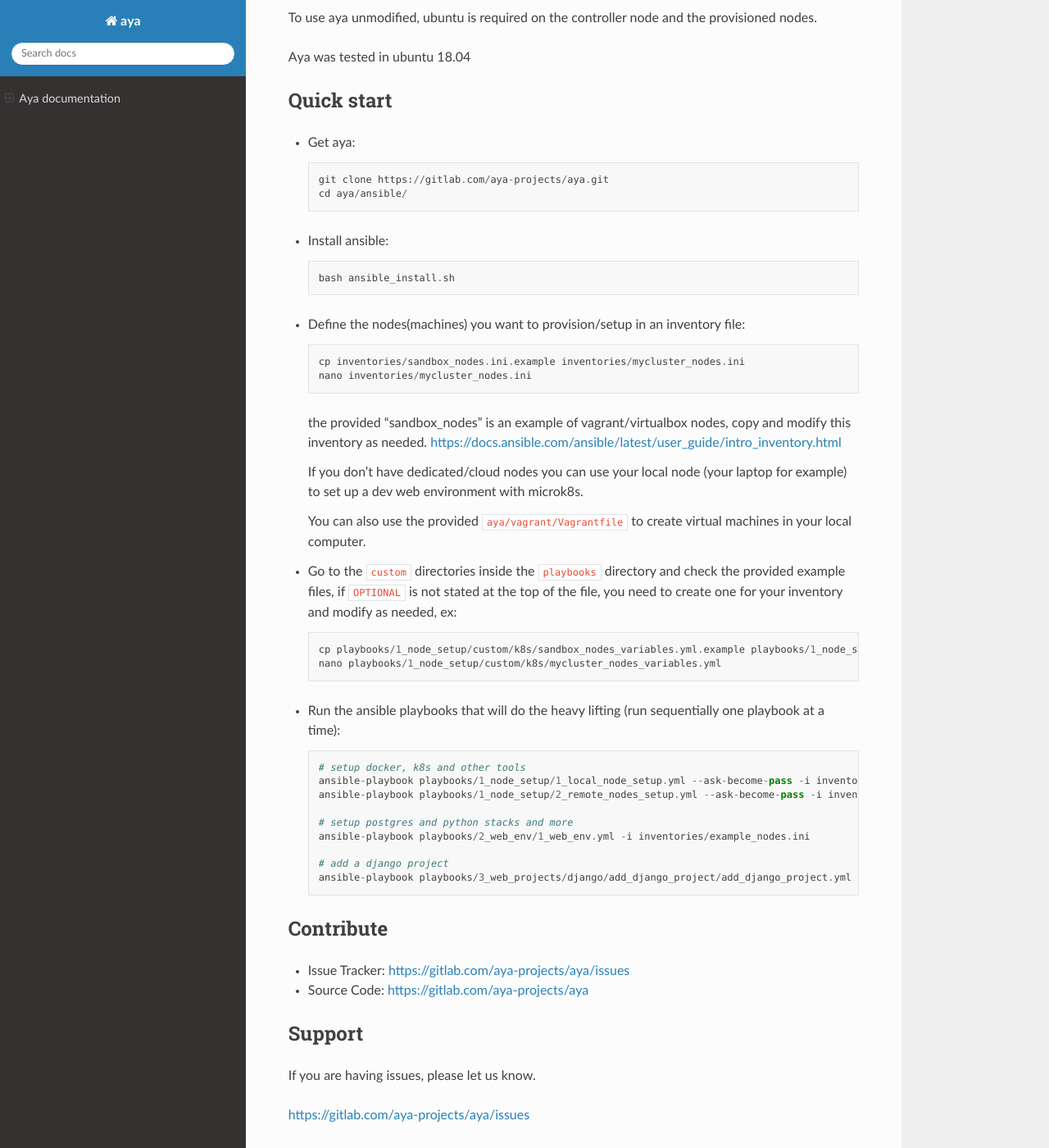
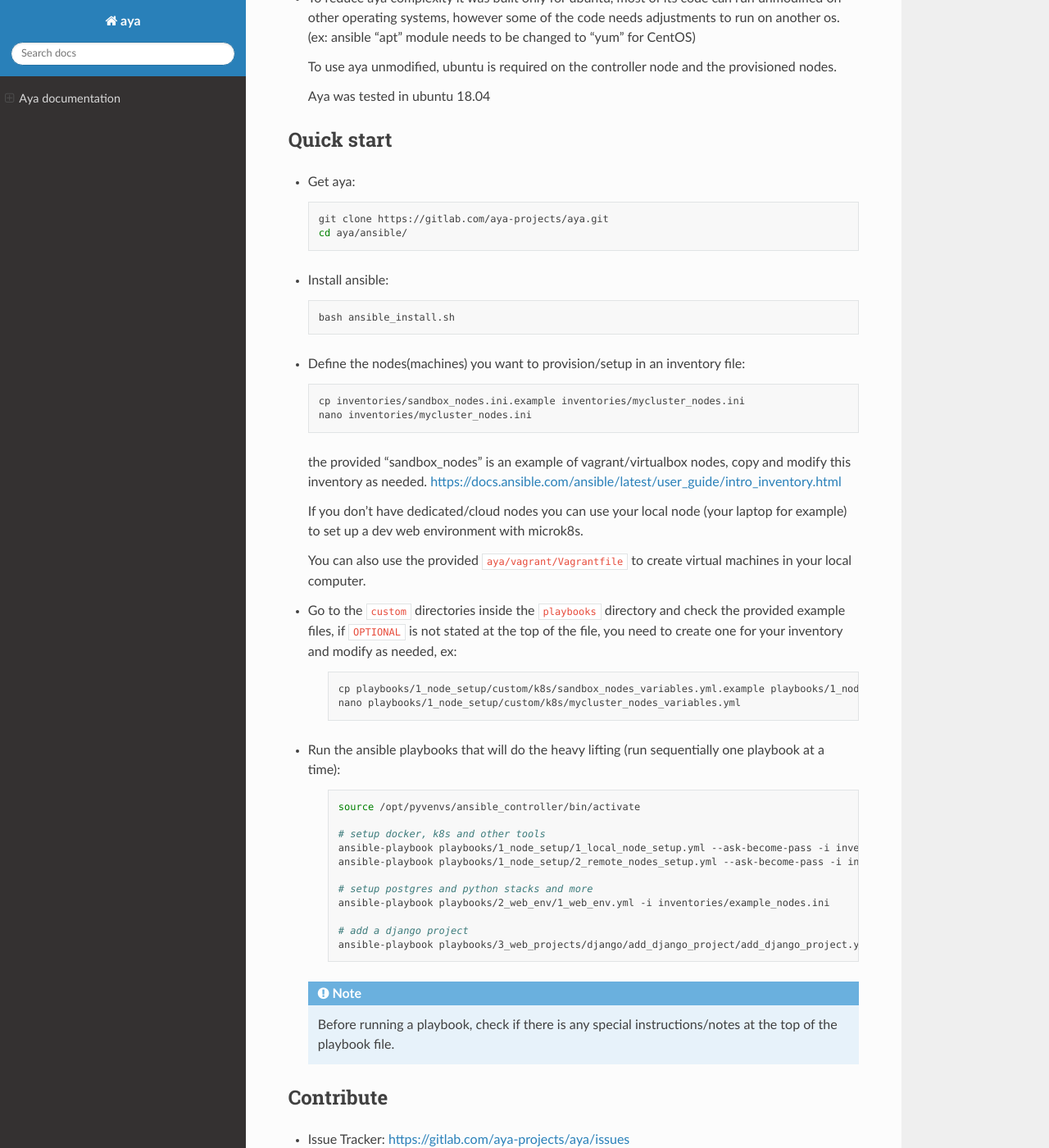
Before and after one commit to ejez/aya, a Sphinx documentation site: the page built from docs/index.rst, in a window 1280 px wide and 1400 px high, scrolled down 799 px. Shown: the whole window at 82% size. Built offline with Sphinx 7.4.7 and the Read the Docs theme 2.0.0, drawn with Linux system fonts in a browser that asks for light colours; some of the changed text lies outside the part shown.

Commit message:
docs update

```diff
--- a/docs/index.rst
+++ b/docs/index.rst
@@ -9,50 +9,63 @@ With "Aya", building a web environment or making a website/web app becomes quick
 Aya uses ansible, k8s (kubernetes) and other modern tools
 to facilitate provisioning machines and getting your web app running in a short time.
 
-In a few quick steps you will have your dev and production environments ready::
+In a few quick steps you will have your dev and production environments ready:
 
-  # setup docker, k8s and other tools
-  ansible-playbook playbooks/1_node_setup/1_local_node_setup.yml --ask-become-pass -i inventories/local_nodes.ini
-  ansible-playbook playbooks/1_node_setup/2_remote_nodes_setup.yml --ask-become-pass -i inventories/example_nodes.ini
+  .. code:: bash
 
-  # setup postgres and python and more
-  ansible-playbook playbooks/2_web_env/1_web_env.yml -i inventories/example_nodes.ini
+    # setup docker, k8s and other tools
+    ansible-playbook playbooks/1_node_setup/1_local_node_setup.yml --ask-become-pass -i inventories/local_nodes.ini
+    ansible-playbook playbooks/1_node_setup/2_remote_nodes_setup.yml --ask-become-pass -i inventories/example_nodes.ini
 
-  # add a django project
-  ansible-playbook playbooks/3_web_projects/django/add_django_project/add_django_project.yml --ask-become-pass -i inventories/example_nodes.ini
+    # setup postgres and python and more
+    ansible-playbook playbooks/2_web_env/1_web_env.yml -i inventories/example_nodes.ini
+
+    # add a django project
+    ansible-playbook playbooks/3_web_projects/django/add_django_project/add_django_project.yml --ask-become-pass -i inventories/example_nodes.ini
 
 Features
 --------
+- Ability to setup truly highly available and scalable clusters for production,
+  or just one node (your laptop for example) for testing and development.
 
 - The setup can be customized according to your needs using "variables" files.
+
 - Aya is made with ansible, and ansible syntax is very easy, this will make you
   quickly understand what aya is doing on each step, and facilitates modifying the
   code (roles/playbooks) if needed.
 
 Requirements
 ------------
-To reduce aya complexity it was built only for ubuntu, most of its code can run
-unmodified on other operating systems, however some of the code needs adjustments
-to run on another os.
-(ex: ansible "apt" module needs to be changed to "yum" for CentOS)
+- Basic knowledge of ansible and kubernetes.
 
-To use aya unmodified, ubuntu is required on the controller node and the
-provisioned nodes.
+- To reduce aya complexity it was built only for ubuntu, most of its code can run
+  unmodified on other operating systems, however some of the code needs adjustments
+  to run on another os.
+  (ex: ansible "apt" module needs to be changed to "yum" for CentOS)
 
-Aya was tested in ubuntu 18.04
+  To use aya unmodified, ubuntu is required on the controller node and the
+  provisioned nodes.
+
+  Aya was tested in ubuntu 18.04
 
 Quick start
 ------------
-- Get aya::
+- Get aya:
+
+  .. code:: bash
 
     git clone https://gitlab.com/aya-projects/aya.git
     cd aya/ansible/
 
-- Install ansible::
+- Install ansible:
+
+  .. code:: bash
 
     bash ansible_install.sh
 
-- Define the nodes(machines) you want to provision/setup in an inventory file::
+- Define the nodes(machines) you want to provision/setup in an inventory file:
+
+  .. code:: bash
 
     cp inventories/sandbox_nodes.ini.example inventories/mycluster_nodes.ini
     nano inventories/mycluster_nodes.ini
@@ -69,24 +82,32 @@ Quick start
 
 - Go to the ``custom`` directories inside the ``playbooks`` directory and check
   the provided example files, if ``OPTIONAL`` is not stated at the top of the
-  file, you need to create one for your inventory and modify as needed, ex::
+  file, you need to create one for your inventory and modify as needed, ex:
 
-    cp playbooks/1_node_setup/custom/k8s/sandbox_nodes_variables.yml.example playbooks/1_node_setup/custom/k8s/mycluster_nodes_variables.yml
-    nano playbooks/1_node_setup/custom/k8s/mycluster_nodes_variables.yml
+    .. code:: bash
+
+      cp playbooks/1_node_setup/custom/k8s/sandbox_nodes_variables.yml.example playbooks/1_node_setup/custom/k8s/mycluster_nodes_variables.yml
+      nano playbooks/1_node_setup/custom/k8s/mycluster_nodes_variables.yml
 
 - Run the ansible playbooks that will do the heavy lifting
-  (run sequentially one playbook at a time)::
+  (run sequentially one playbook at a time):
 
-    # setup docker, k8s and other tools
-    ansible-playbook playbooks/1_node_setup/1_local_node_setup.yml --ask-become-pass -i inventories/local_nodes.ini
-    ansible-playbook playbooks/1_node_setup/2_remote_nodes_setup.yml --ask-become-pass -i inventories/example_nodes.ini
+    .. code:: bash
 
-    # setup postgres and python stacks and more
-    ansible-playbook playbooks/2_web_env/1_web_env.yml -i inventories/example_nodes.ini
+      source /opt/pyvenvs/ansible_controller/bin/activate
 
-    # add a django project
-    ansible-playbook playbooks/3_web_projects/django/add_django_project/add_django_project.yml --ask-become-pass -i inventories/example_nodes.ini
+      # setup docker, k8s and other tools
+      ansible-playbook playbooks/1_node_setup/1_local_node_setup.yml --ask-become-pass -i inventories/local_nodes.ini
+      ansible-playbook playbooks/1_node_setup/2_remote_nodes_setup.yml --ask-become-pass -i inventories/example_nodes.ini
 
+      # setup postgres and python stacks and more
+      ansible-playbook playbooks/2_web_env/1_web_env.yml -i inventories/example_nodes.ini
+
+      # add a django project
+      ansible-playbook playbooks/3_web_projects/django/add_django_project/add_django_project.yml --ask-become-pass -i inventories/example_nodes.ini
+
+  .. note::  Before running a playbook, check if there is any special
+    instructions/notes at the top of the playbook file.
 
 Contribute
 ----------
```
